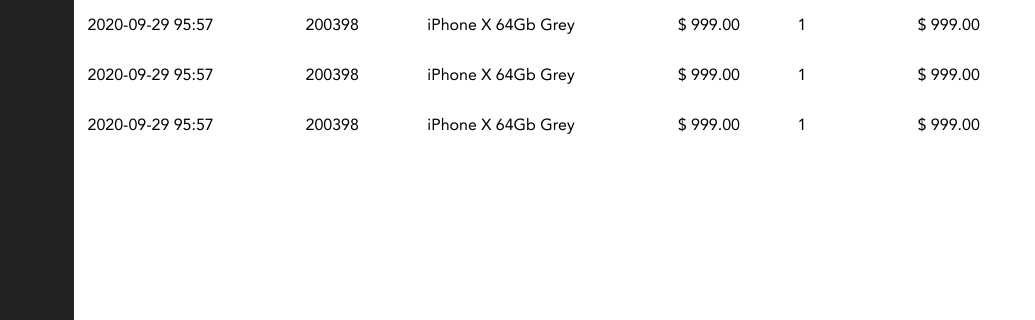
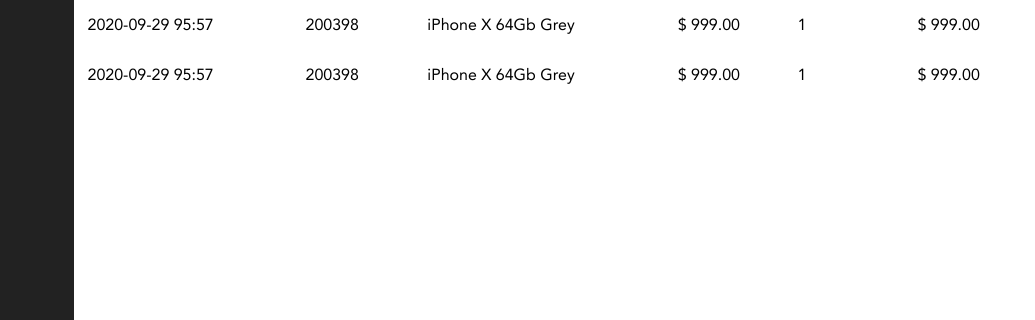
Before and after one commit to tamunaadola/homework10, a plain HTML site: page contact.html in a window 1280 px wide. Shown: the part 414-734 px from the top of the page, 245-1280 px from the left. Drawn offline with Linux system fonts and the light colour scheme.

Commit message:
add table tags

```diff
--- a/contact.html
+++ b/contact.html
@@ -157,14 +157,7 @@
                     <td>1</td>
                     <td>$ 999.00</td>
                 </tr>
-                <tr>
-                    <td>2020-09-29 95:57</td>
-                    <td>200398</td>
-                    <td>iPhone X 64Gb Grey</td>
-                    <td>$ 999.00</td>
-                    <td>1</td>
-                    <td>$ 999.00</td>
-                </tr>
+
                 </table>
 
 
@@ -175,21 +168,3 @@
 
 </body>
 </html>
-
-<style>
-    table {
-        border-collapse: collapse;
-        border: none;
-        width: 100%;
-        }
-
-        td, th {
-        height: 50px;
-        /* border: 1px solid #dddddd; */
-        text-align: left;
-        padding: 8px;
-        }
-        tr:hover {
-        background-color: #dddddd;
-        }
-</style>
--- a/main.css
+++ b/main.css
@@ -208,26 +208,6 @@ body {
 
 }
 
-/* .footer_container{
-    max-width: 1009px;
-    width: 100%;
-    margin:50px auto ;
-    display: flex;
-    justify-content: space-around;
-    flex-direction: column;
-
-}
-.footer{
-    flex-grow: 1;
-}
-.footer_followers{
-    display: flex;
-    justify-content: space-between;
-    border:1px solid #F2F2F2;
-    background-color: #F2F2F2;
-    width: 1610px;
-    height: 300px;
-} */
 
 .footer_container{
     max-width: 991px;
@@ -275,9 +255,6 @@ body {
 }
 
 
-
-
-
 .title_one{
     font-size: 20px;
     font-weight: bold ;
@@ -290,7 +267,7 @@ body {
     text-align:center;
     justify-content: space-around;
     width:50px;
-    /* flex-wrap: wrap; */
+
 }
 .picture_size{
     width: 44px;
@@ -321,3 +298,17 @@ body {
 .first_icons {
     margin-left: 0px;
 }
+table {
+    border-collapse: collapse;
+    border: none;
+    width: 100%;
+    }
+
+    td, th {
+    height: 50px;
+    text-align: left;
+    padding: 8px;
+    }
+    tr:hover {
+    background-color: #dddddd;
+    }
```
